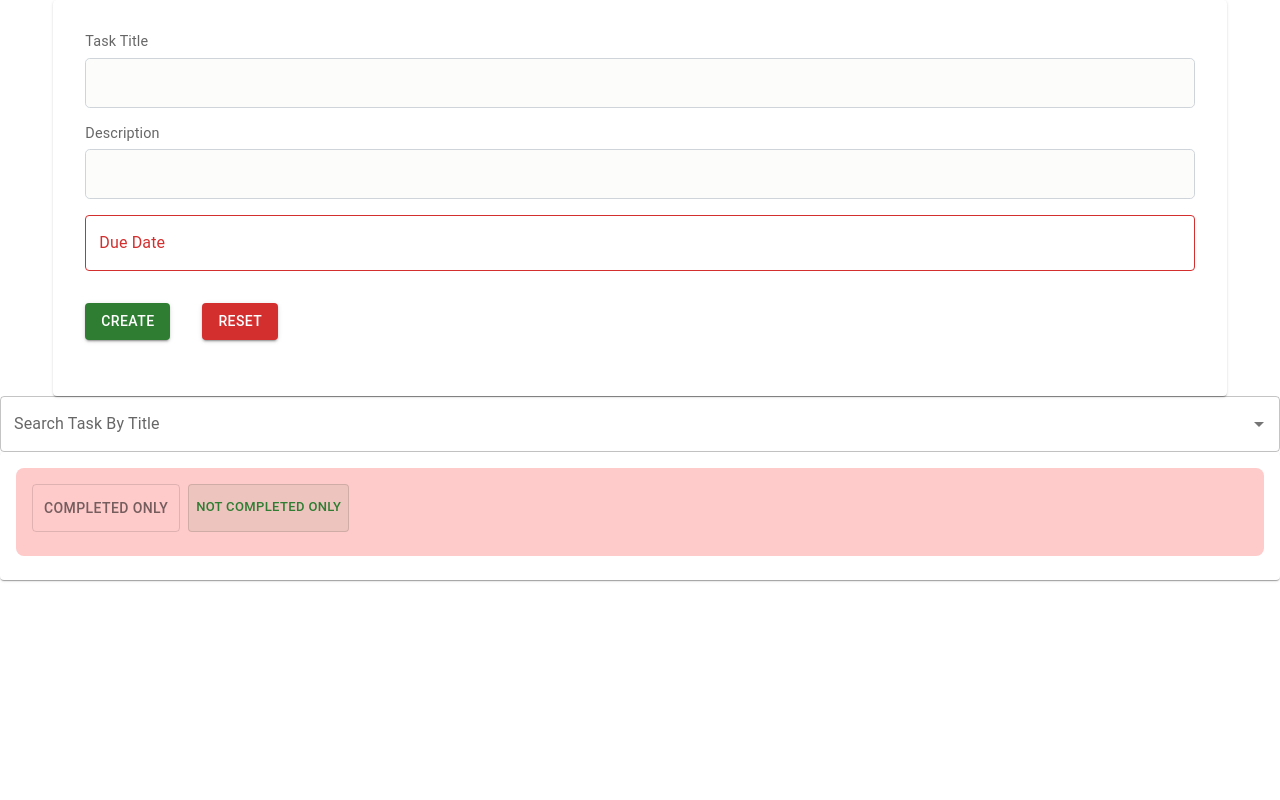
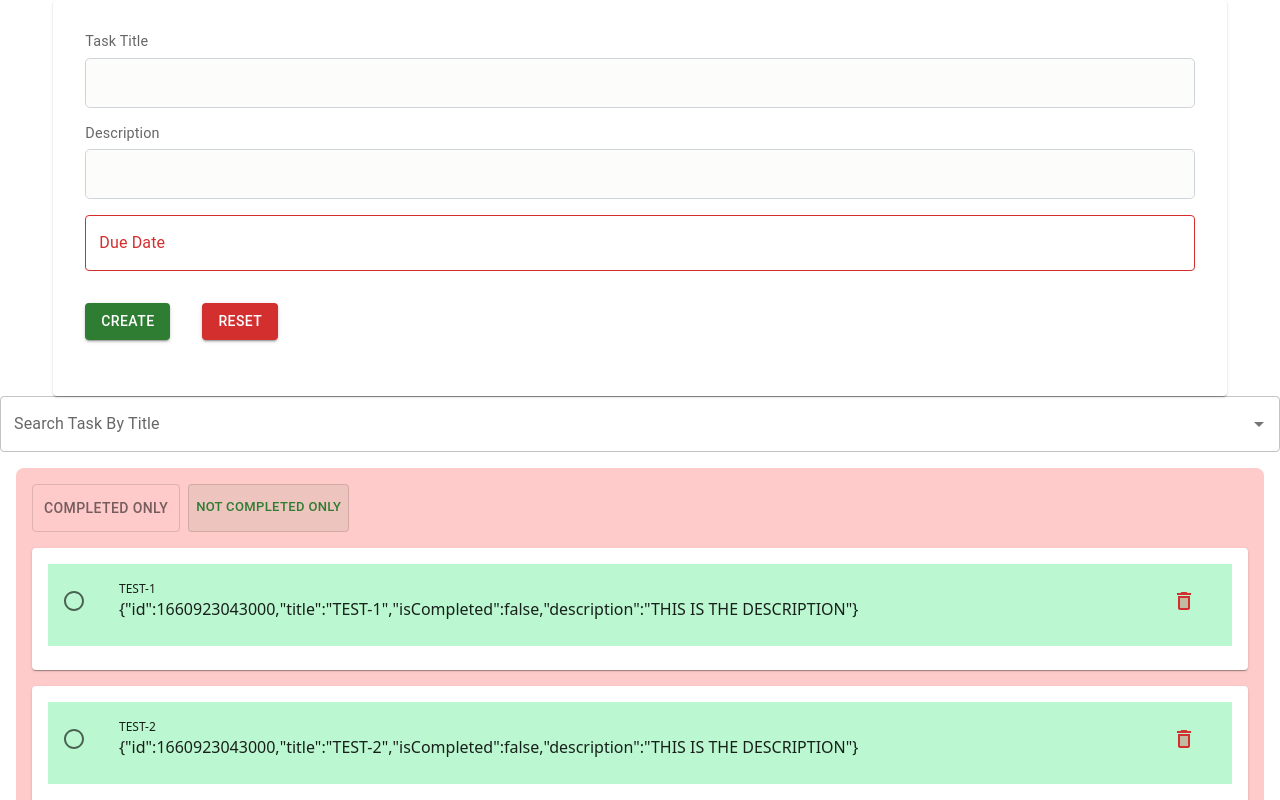
Before and after one commit to dipu-sah/to_do_app_react_js, a React (Create React App) app: page / in a window 1280 px wide. Shown: the top 800 px of the page. Built offline with nearby package versions, Linux system fonts and the light colour scheme.

Commit message:
search functionality added

```diff
--- a/src/components/UI/AppRadioButtons/AppRadioButton.tsx
+++ b/src/components/UI/AppRadioButtons/AppRadioButton.tsx
@@ -6,7 +6,7 @@ import {
   RadioProps,
 } from "@mui/material";
 import { Controller, useForm } from "react-hook-form";
-import { iFromOptions } from "../../../@types/formFields";
+import { SingleOption } from "../../../@types/Options";
 
 export function AppRadioButton({
   variant = "standard",
@@ -15,7 +15,7 @@ export function AppRadioButton({
   ...props
 }: RadioProps & {
   variant?: "standard" | "material";
-  options?: iFromOptions[];
+  options?: SingleOption[];
 }) {
   const { control } = useForm();
   return (
@@ -24,7 +24,16 @@ export function AppRadioButton({
       name={props.name || ""}
       render={() => (
         <RadioGroup value={value} {...(props as RadioGroupProps)}>
-          {options.map(({ value, label }: iFromOptions, index) => {
+          {options.map((e: SingleOption, index) => {
+            let label = "";
+            let value: string | undefined = "";
+            if (typeof e === "string") {
+              label = e;
+              value = e;
+            } else {
+              label = e.label;
+              value = e.value;
+            }
             return (
               <FormControlLabel
                 value={value}
--- a/src/views/index.tsx
+++ b/src/views/index.tsx
@@ -5,12 +5,28 @@ import { AppCard } from "../components/UI/AppCard/AppCard";
 import { CardContent, ToggleButton } from "@mui/material";
 import { AppInputSwitcher } from "../components/UI/AppInputSwitcher/AppInputSwitcher";
 import { iSingleOption } from "../@types/Options";
+import { AppButton } from "../components/UI/AppButton/AppButton";
+import { DeleteTwoTone } from "@mui/icons-material";
 
 function HomePageComponent() {
   const [allTasks, setAllTasks] = useState<Task[]>([
     {
-      id: 21,
-      title: "TEST",
+      id: Date.now(),
+
+      title: "TEST-1",
+      isCompleted: false,
+      description: "THIS IS THE DESCRIPTION",
+    },
+    {
+      id: Date.now(),
+
+      title: "TEST-2",
+      isCompleted: false,
+      description: "THIS IS THE DESCRIPTION",
+    },
+    {
+      id: Date.now(),
+      title: "TEST-3",
       isCompleted: false,
       description: "THIS IS THE DESCRIPTION",
     },
@@ -105,7 +121,7 @@ function HomePageComponent() {
           };
         })}
         onChange={(e: iSingleOption) => {
-          console.log(e);
+          setTasksToShow([allTasks[parseInt(e.value || "0")]]);
         }}
       />
       <AppCard className={"w-full"}>
@@ -138,57 +154,59 @@ function HomePageComponent() {
               </ToggleButton>
             </div>
 
-            {/*{tasksToShow.filter((el, index) => {*/}
-            {/*  return (*/}
-            {/*    el.title.includes(showTaskOfTitle) && (*/}
-            {/*      <AppCard key={index} className={""}>*/}
-            {/*        <CardContent*/}
-            {/*          className={*/}
-            {/*            "flex flex-row justify-center items-center gap-2 bg-green-200 cursor-pointer"*/}
-            {/*          }*/}
-            {/*        >*/}
-            {/*          <AppInputSwitcher*/}
-            {/*            onClick={() => toggleCompletedStatus(el.id)}*/}
-            {/*            type={"radio"}*/}
-            {/*            title={"is completed"}*/}
-            {/*            variant={"material"}*/}
-            {/*            options={[*/}
-            {/*              {*/}
-            {/*                value: true,*/}
-            {/*                label: "",*/}
-            {/*              },*/}
-            {/*            ]}*/}
-            {/*            value={!!el.isCompleted}*/}
-            {/*          />*/}
-            {/*          <span*/}
-            {/*            className={"grow"}*/}
-            {/*            onClick={() => toggleCompletedStatus(el.id)}*/}
-            {/*          >*/}
-            {/*            {!el.isCompleted && (*/}
-            {/*              <h2 className={"text-xs uppercase grow"}>*/}
-            {/*                {el.title}*/}
-            {/*              </h2>*/}
-            {/*            )}*/}
-            {/*            {el.isCompleted && (*/}
-            {/*              <s className={"text-xs uppercase grow"}>{el.title}</s>*/}
-            {/*            )}*/}
-            {/*            {JSON.stringify(el)}*/}
-            {/*          </span>*/}
-            {/*          <AppButton*/}
-            {/*            className={"w-fit"}*/}
-            {/*            color={"error"}*/}
-            {/*            variant={"text"}*/}
-            {/*            onClick={() => {*/}
-            {/*              deleteTask(el.id);*/}
-            {/*            }}*/}
-            {/*          >*/}
-            {/*            <DeleteTwoTone />*/}
-            {/*          </AppButton>*/}
-            {/*        </CardContent>*/}
-            {/*      </AppCard>*/}
-            {/*    )*/}
-            {/*  );*/}
-            {/*})}*/}
+            {tasksToShow
+              .filter((el, index) => {
+                return el.title.includes(showTaskOfTitle);
+              })
+              .map((el, index) => {
+                return (
+                  <AppCard key={index} className={""}>
+                    <CardContent
+                      className={
+                        "flex flex-row justify-center items-center gap-2 bg-green-200 cursor-pointer"
+                      }
+                    >
+                      <AppInputSwitcher
+                        onClick={() => toggleCompletedStatus(el.id)}
+                        type={"radio"}
+                        title={"is completed"}
+                        variant={"material"}
+                        options={[
+                          {
+                            value: true,
+                            label: "",
+                          },
+                        ]}
+                        value={!!el.isCompleted}
+                      />
+                      <span
+                        className={"grow"}
+                        onClick={() => toggleCompletedStatus(el.id)}
+                      >
+                        {!el.isCompleted && (
+                          <h2 className={"text-xs uppercase grow"}>
+                            {el.title}
+                          </h2>
+                        )}
+                        {el.isCompleted && (
+                          <s className={"text-xs uppercase grow"}>{el.title}</s>
+                        )}
+                        {JSON.stringify(el)}
+                      </span>
+                      <AppButton
+                        className={"w-fit"}
+                        color={"error"}
+                        variant={"text"}
+                        onClick={() => {
+                          deleteTask(el.id);
+                        }}
+                      >
+                        <DeleteTwoTone />
+                      </AppButton>
+                    </CardContent>
+                  </AppCard>
+                );
+              })}
           </>
         </CardContent>
       </AppCard>
```
